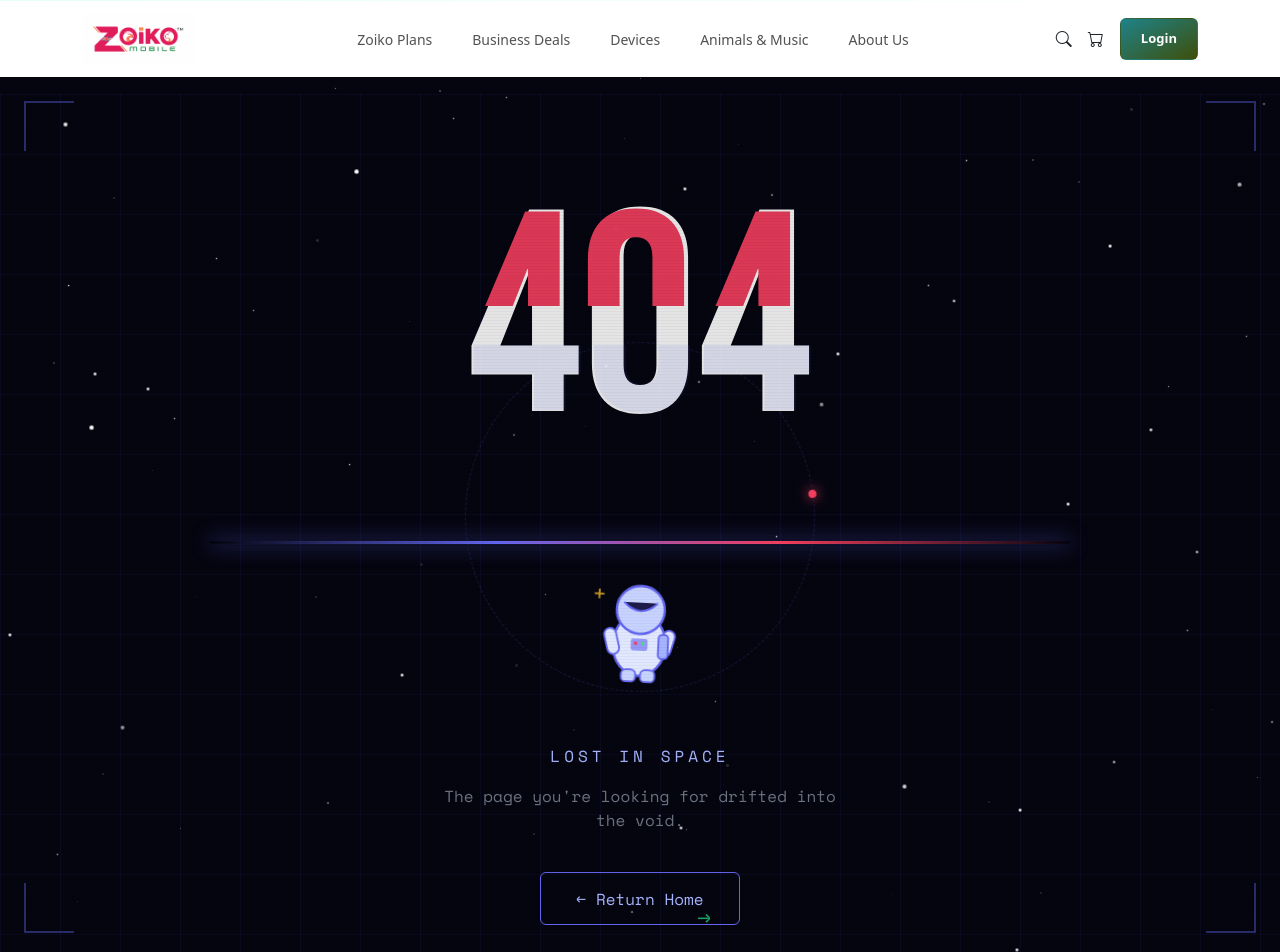
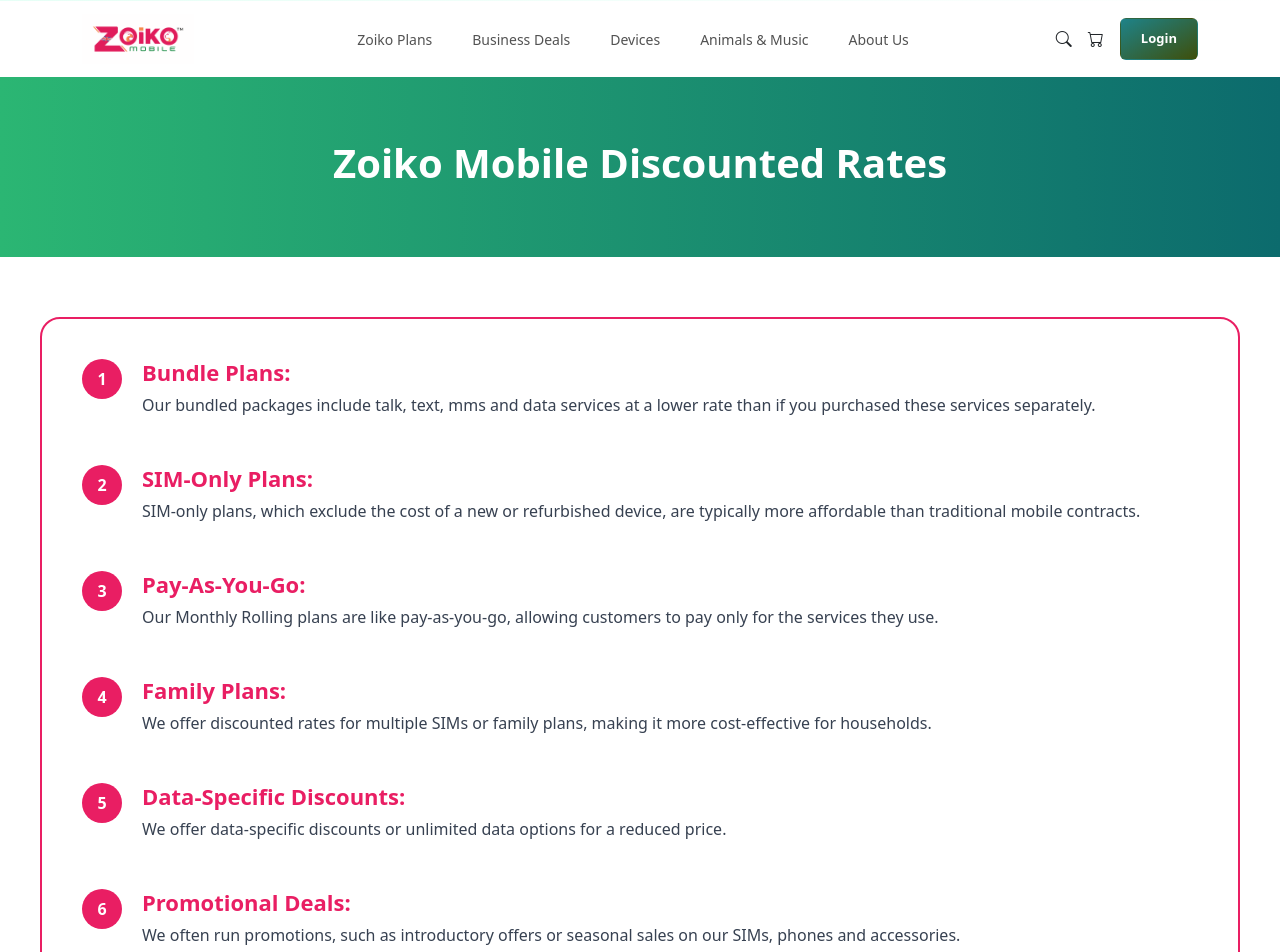
Before and after one commit to lingazoiko/vite-react, a React (Vite) app: page /discounted-rates in a window 1280 px wide. Shown: the part 40-992 px from the top of the page. Built offline with nearby package versions, Linux system fonts and the light colour scheme.

Commit message:
Added Discounted Rates page and components

```diff
--- a/src/App.jsx
+++ b/src/App.jsx
@@ -20,6 +20,7 @@
 import Roamingandoverage from './pages/Roaming and Overage/Roamingandoverage';
 
 import Zerocostsms from './pages/Zero Cost SMS/Zerocostsms';
+import Discountedrates from './pages/Discounted Rates/Discountedrates';
 
 
 function App() {
@@ -47,8 +48,8 @@
         {/* Footer Pages */}
         <Route path="/faqs"  element={<Faqs />} />
         <Route path="/roaming-and-overage"  element={<Roamingandoverage />} />
-
         <Route path="/zero-cost-sms"  element={<Zerocostsms />} />
+        <Route path="/discounted-rates"  element={<Discountedrates />} />
 
       </Routes>
 
--- a/src/components/Footer/Footer.jsx
+++ b/src/components/Footer/Footer.jsx
@@ -72,7 +72,9 @@
            Zero Cost SMS
            </NavLink></li>
 
-              <li><a href="/discounted-rates">Discounted Rates</a></li>
+              <li><NavLink className="nav-link" to="/discounted-rates">
+           Discounted Rates
+           </NavLink></li>
               <li><a href="/refer-a-friend">Refer A Friend</a></li>
             </ul>
           </div>
--- a/src/pages/404/NotFound.jsx
+++ b/src/pages/404/NotFound.jsx
@@ -133,7 +133,7 @@
         </p>
 
         <button className="btn" onClick={() => window.history.back()}>
-          ← Return Home <span className="arrow">→</span>
+          ← Return Home <span className="arrow"></span>
         </button>
       </div>
     </div>
--- /dev/null
+++ b/src/pages/Discounted Rates/Discountedrates.jsx
@@ -0,0 +1,74 @@
+import './style.css';
+
+const discountData = [
+  {
+    title: "Bundle Plans",
+    text: "Our bundled packages include talk, text, mms and data services at a lower rate than if you purchased these services separately."
+  },
+  {
+    title: "SIM-Only Plans",
+    text: "SIM-only plans, which exclude the cost of a new or refurbished device, are typically more affordable than traditional mobile contracts."
+  },
+  {
+    title: "Pay-As-You-Go",
+    text: "Our Monthly Rolling plans are like pay-as-you-go, allowing customers to pay only for the services they use."
+  },
+  {
+    title: "Family Plans",
+    text: "We offer discounted rates for multiple SIMs or family plans, making it more cost-effective for households."
+  },
+  {
+    title: "Data-Specific Discounts",
+    text: "We offer data-specific discounts or unlimited data options for a reduced price."
+  },
+  {
+    title: "Promotional Deals",
+    text: "We often run promotions, such as introductory offers or seasonal sales on our SIMs, phones and accessories."
+  },
+  {
+    title: "Loyalty Rewards",
+    text: "We provide discounts, free upgrades, or other perks to long-term customers."
+  },
+  {
+    title: "Student or Senior Discounts",
+    text: "We offer specialised plans with discounts for students, seniors, or other specific customer groups."
+  },
+  {
+    title: "International Calling and Roaming",
+    text: "We have competitive international calling and roaming rates which help frequent travellers save money."
+  },
+  {
+    title: "Refer-a-Friend Programme",
+    text: "Customers who refer friends or family members to our services can receive discounts or credits."
+  }
+];
+
+function Discountedrates() {
+  return (
+    <>
+       <section className="discount-rates-hero">
+        <div className="discount-rates-hero-content">
+          <h1>Zoiko Mobile Discounted Rates</h1>
+        </div>
+      </section>
+
+          <section className="discount-rates-info-section">
+      <div className="discount-rates-info-box">
+
+        {discountData.map((item, index) => (
+          <div className="discount-rates-item" key={index}>
+            <div className="discount-rates-number">{index + 1}</div>
+
+            <div className="discount-rates-text">
+              <h3>{item.title}:</h3>
+              <p>{item.text}</p>
+            </div>
+          </div>
+        ))}
+
+      </div>
+    </section>
+    </>
+  );
+}
+export default Discountedrates;
--- /dev/null
+++ b/src/pages/Discounted Rates/style.css
@@ -0,0 +1,75 @@
+/* HERO SECTION */
+
+.discount-rates-hero {
+  width: 100%;
+  height: 180px;
+  background: linear-gradient(90deg, #2bb673, #0c6b6d);
+  display: flex;
+  align-items: center;
+  justify-content: center;
+}
+
+.discount-rates-hero-content h1 {
+    font-size: 40px;
+    font-weight: 700;
+    color: #FFFFFF;
+}
+
+
+/* SECOND SECTION */
+
+.discount-rates-second-section {
+  padding: 60px 20px;
+  background: #fff;
+}
+
+.discount-rates-container {
+  max-width: 1100px;
+  margin: auto;
+  text-align: center;
+}
+
+.discount-rates-info-section {
+  padding: 60px 20px;
+  background: #fff;
+}
+
+.discount-rates-info-box {
+  max-width: 1200px;
+  margin: auto;
+  border: 2px solid #e91e63;
+  border-radius: 20px;
+  padding: 40px;
+}
+
+.discount-rates-item {
+  display: flex;
+  gap: 20px;
+  margin-bottom: 30px;
+}
+
+.discount-rates-number {
+  width: 40px;
+  height: 40px;
+  background: #e91e63;
+  color: #fff;
+  border-radius: 50%;
+  display: flex;
+  align-items: center;
+  justify-content: center;
+  font-weight: 600;
+}
+
+.discount-rates-text h3 {
+      font-size: 22px;
+    font-weight: 700;
+    color: #E91E63;
+  margin-bottom: 8px;
+}
+
+.discount-rates-text p {
+  font-size: 16px;
+    font-weight: 400;
+    color: #374151;
+  line-height: 1.6;
+}
```
